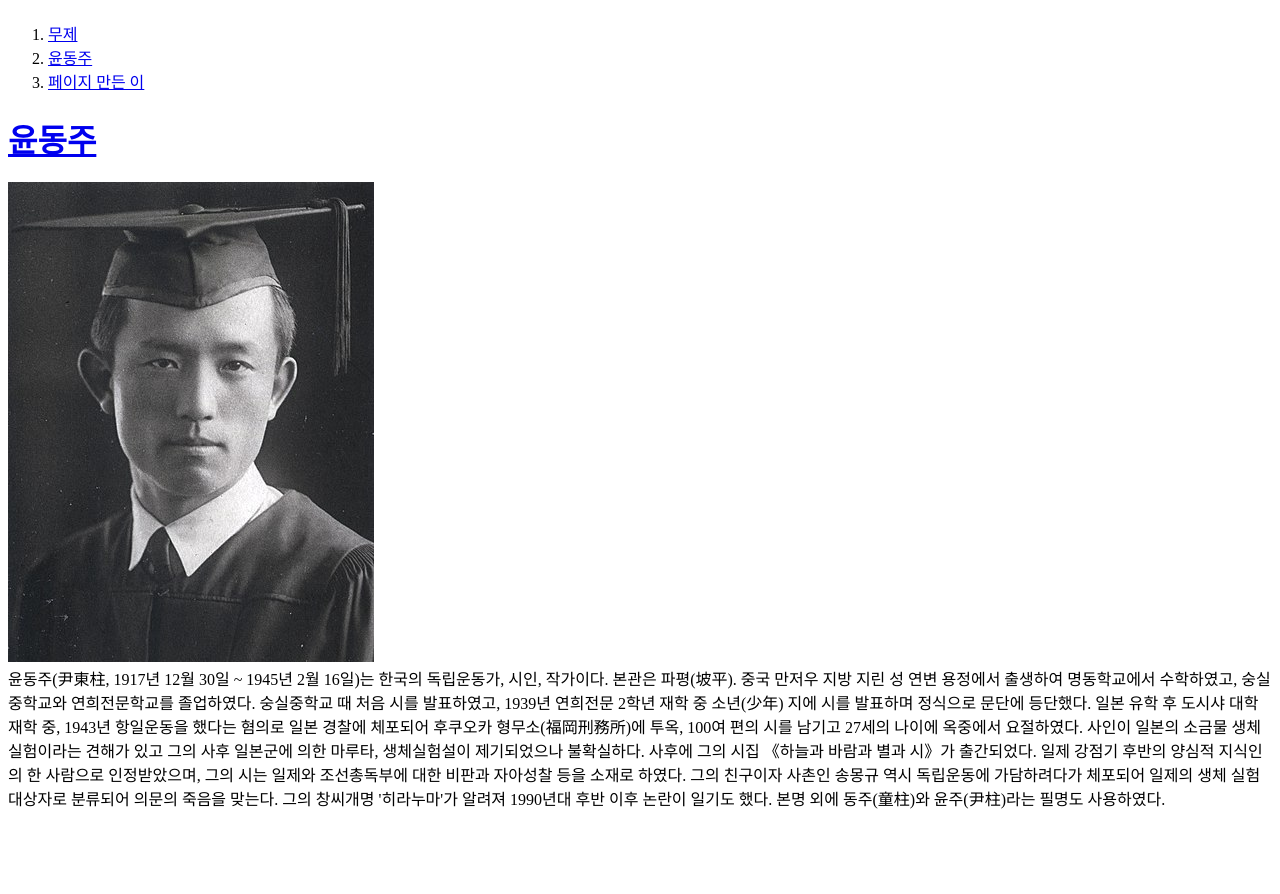
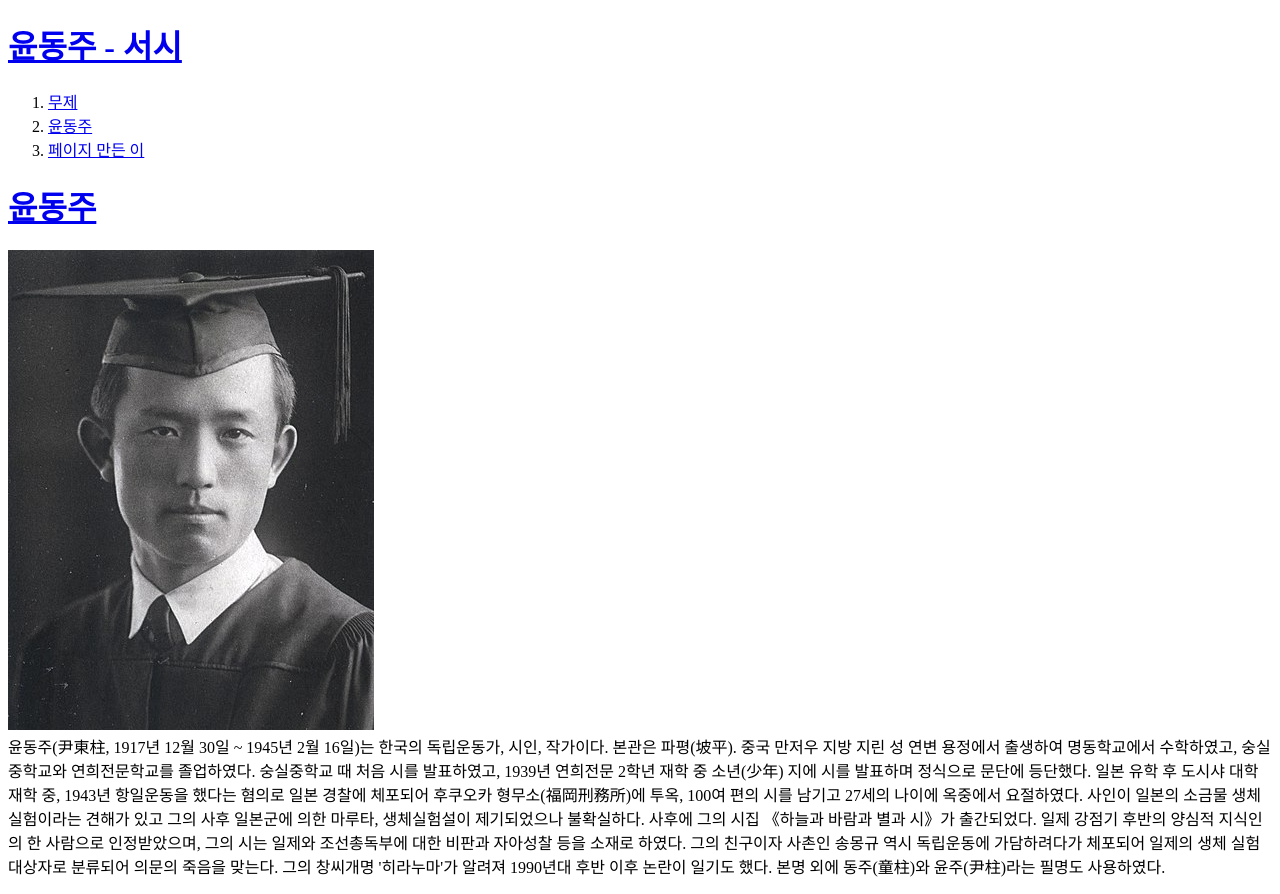
Before and after one commit to h20171024/h20171024, a plain HTML site: page 2.html in a window 1280 px wide. Before the commit the page ends 826 px from the top, so only its background shows below. Drawn offline with Linux system fonts and the light colour scheme.

Commit message:
Add files via upload

```diff
--- a/2.html
+++ b/2.html
@@ -6,7 +6,7 @@
 </head>
 
 <body>
-  <h1><a href="index.html"?윤동주 - 서시</a></h1>
+  <h1><a href="index.html">윤동주 - 서시</a></h1>
 <ol>
   <li><a href="1.html">무제</a></li>
   <li><a href="2.html">윤동주</a></li>
```
Also changed, not shown: 3.html (+1 -1 lines).
